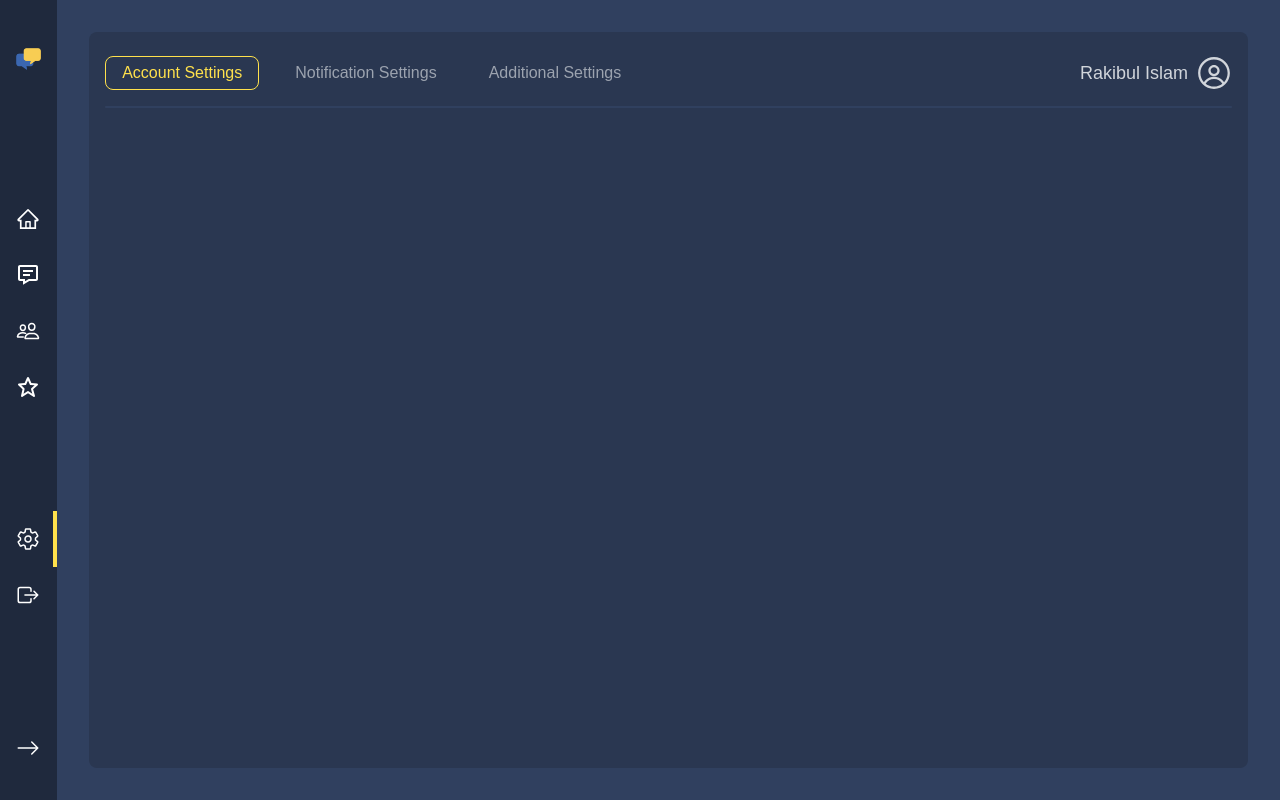
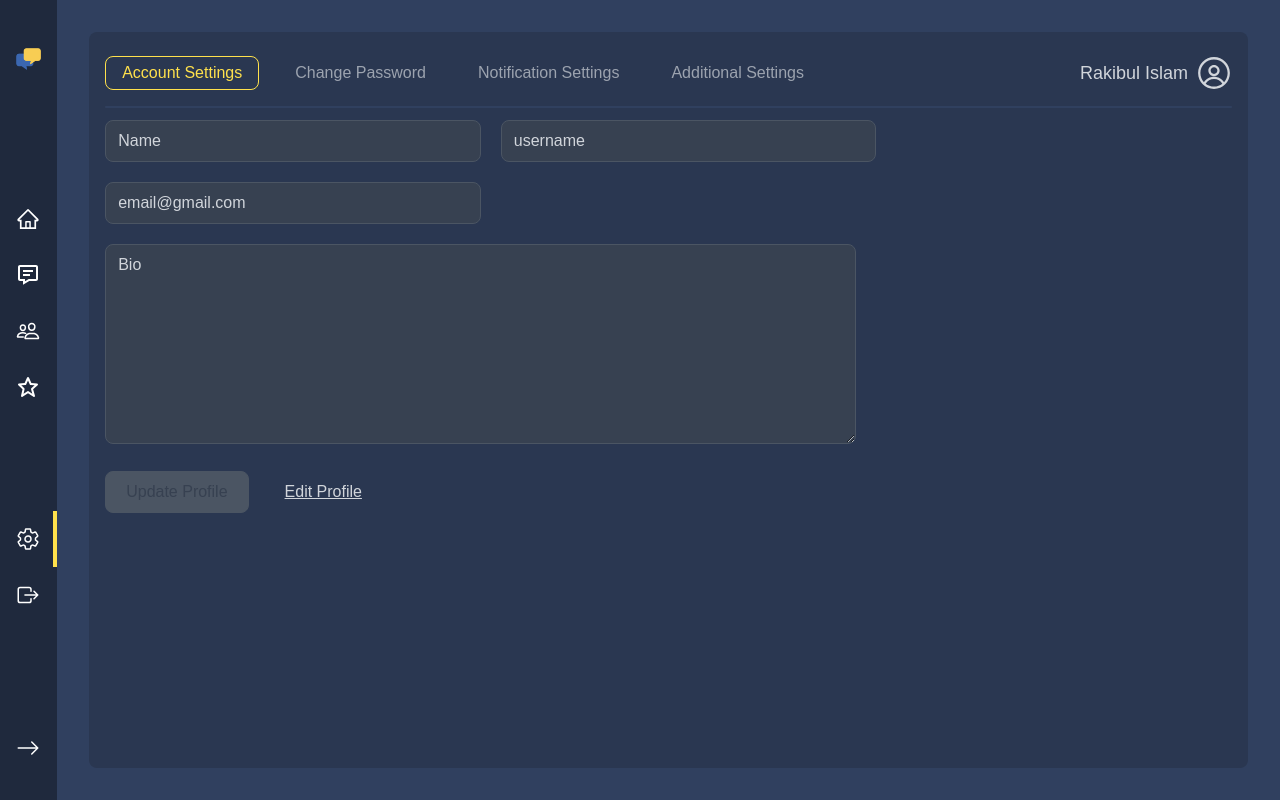
Before and after one commit to RakibulIslamm/Squeep-Chat-application-Client, a React (Create React App) app: page /settings in a window 1280 px wide. Built offline with nearby package versions, Linux system fonts and the light colour scheme; no server answers; sample sign-in values are in the browser's storage.

Commit message:
account setting section design done

```diff
--- a/package.json
+++ b/package.json
@@ -13,6 +13,7 @@
     "react": "^18.2.0",
     "react-content-loader": "^6.2.0",
     "react-dom": "^18.2.0",
+    "react-hook-form": "^7.41.3",
     "react-icons": "^4.7.1",
     "react-loader-spinner": "^5.3.4",
     "react-redux": "^8.0.5",
--- a/src/Components/Private/ProfileComponents/MyProfile/MyProfile.js
+++ b/src/Components/Private/ProfileComponents/MyProfile/MyProfile.js
@@ -10,7 +10,7 @@ const MyProfile = () => {
 
     const { email } = useSelector(state => state.auth.user)
     const { data: user, isLoading, isError, isSuccess } = useGetUserQuery(email)
-    // console.log(user);
+    console.log(user);
 
     let content = null;
     if (isLoading) {
--- /dev/null
+++ b/src/Components/Private/settingsComponents/AccountSettings.js
@@ -0,0 +1,44 @@
+import React from 'react';
+import { useState } from 'react';
+import { useForm } from 'react-hook-form';
+
+const AccountSettings = () => {
+    const [isEdit, setIsEdit] = useState(false);
+    const { register, handleSubmit, watch, formState: { errors } } = useForm();
+    const onSubmit = data => console.log(data);
+
+    console.log(watch("name"));
+    return (
+        <div className='py-3'>
+            <form onSubmit={handleSubmit(onSubmit)} className="space-y-5">
+                <div className='flex items-center gap-5'>
+                    <div className='w-1/3'>
+                        <input className='px-3 py-2 w-full border border-gray-600 focus:border-gray-400 disabled:bg-gray-700 outline-none rounded-lg bg-primary text-gray-300' defaultValue="Name" {...register("name", { required: true })} disabled={!isEdit} />
+                        {errors.name && <span>This field is required</span>}
+                    </div>
+                    <div className='w-1/3'>
+                        <input className='px-3 py-2 w-full border border-gray-600 outline-none rounded-lg bg-primary disabled:bg-gray-700 text-gray-300' defaultValue='username' {...register("username")} disabled />
+                        {errors.username && <span>This field is required</span>}
+                    </div>
+                </div>
+
+                <div className='w-1/3'>
+                    <input className='px-3 py-2 w-full border border-gray-600 outline-none rounded-lg bg-primary disabled:bg-gray-700 text-gray-300' defaultValue="email@gmail.com" {...register("email")} disabled />
+                    {errors.email && <span>This field is required</span>}
+                </div>
+
+                <div className='w-2/3'>
+                    <textarea className='px-3 py-2 w-full min-h-[200px] border border-gray-600 disabled:bg-gray-700 focus:border-gray-400 outline-none rounded-lg bg-primary text-gray-300' defaultValue='Bio' {...register("bio")} placeholder='Bio' disabled={!isEdit} />
+                    {errors.bio && <span>This field is required</span>}
+                </div>
+                <div className='flex items-center gap-4'>
+                    <button className='px-5 py-2 border border-gray-600 rounded-lg text-gray-700 bg-yellow disabled:bg-gray-600' type="submit" disabled={!isEdit}>Update Profile</button>
+                    {!isEdit && <button onClick={() => setIsEdit(!isEdit)} className='px-5 py-2 rounded-lg text-gray-300 underline' type="submit">Edit Profile</button>}
+                    {isEdit && <button onClick={() => setIsEdit(!isEdit)} className='px-5 py-2 border border-gray-600 rounded-lg text-gray-300 hover:bg-primary' type="submit">Cancel</button>}
+                </div>
+            </form>
+        </div>
+    );
+};
+
+export default AccountSettings;
--- a/src/Components/Private/settingsComponents/SettingsNav.js
+++ b/src/Components/Private/settingsComponents/SettingsNav.js
@@ -6,7 +6,8 @@ const SettingsNav = () => {
     return (
         <div className='flex items-center justify-between'>
             <div className='py-2 flex items-center justify-between gap-5 text-white'>
-                <Link className='px-4 py-1 text-yellow hover:text-yellow font-medium border border-yellow hover:border-yellow rounded-lg' to='/account-settings'>Account Settings</Link>
+                <Link className='px-4 py-1 text-yellow hover:text-yellow font-medium border border-yellow hover:border-yellow rounded-lg' to='/settings'>Account Settings</Link>
+                <Link className='px-4 py-1 text-gray-400 hover:text-yellow' to='/additional-settings'>Change Password</Link>
                 <Link className='px-4 py-1 text-gray-400 hover:text-yellow' to='/notification-settings'>Notification Settings</Link>
                 <Link className='px-4 py-1 text-gray-400 hover:text-yellow' to='/additional-settings'>Additional Settings</Link>
             </div>
--- a/src/Layout/Layout.js
+++ b/src/Layout/Layout.js
@@ -12,6 +12,7 @@ import PublicLayout from "./Public/PublicLayout";
 import EmptyBody from "../Components/Private/InboxComponents/EmptyBody/EmptyBody";
 import FriendRequest from "../Components/Private/ProfileComponents/FriendRequest/FriendRequest";
 import Settings from "../Pages/Settings";
+import AccountSettings from "../Components/Private/settingsComponents/AccountSettings";
 
 function Layout() {
 
@@ -45,7 +46,7 @@ function Layout() {
             {/* settings route */}
             <Route path="/settings" element={<PrivateRoute><PrivateLayout /></PrivateRoute>}>
                 <Route path="/settings" element={<Settings />}>
-
+                    <Route index element={<AccountSettings />} />
                 </Route>
             </Route>
 
```
Also changed, not shown: 1 other file (tests, documents, lock files or other folders).
